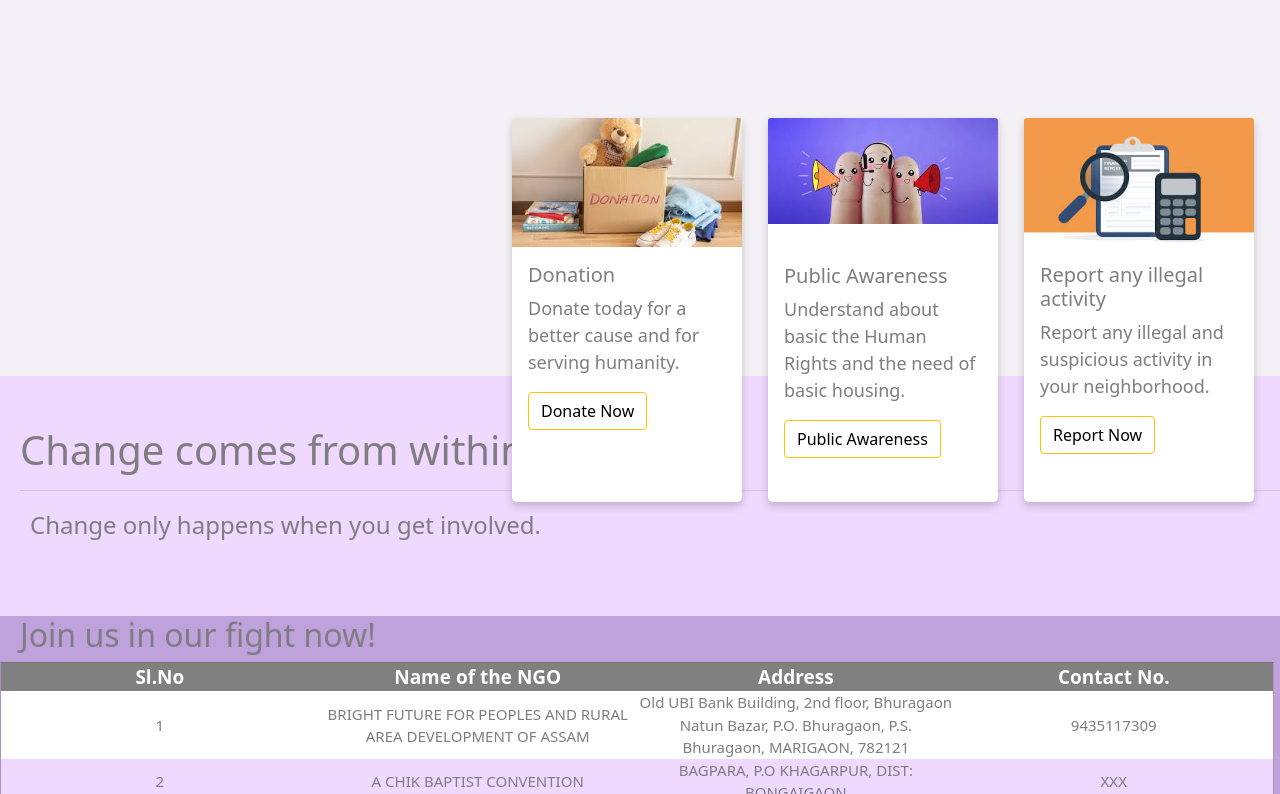
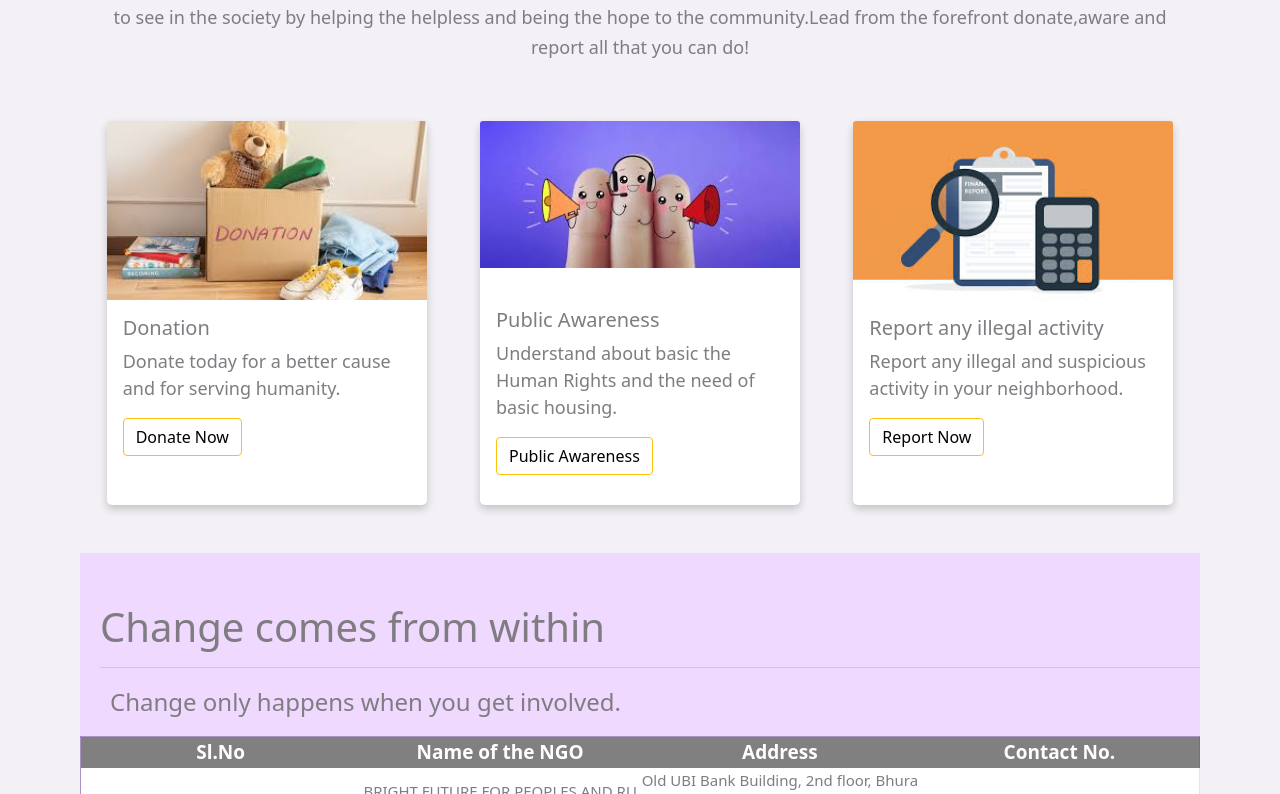
Before and after one commit to decoding-apocalypse/aashroy-client, a React (Create React App) app: page /about in a window 1280 px wide. Shown: the part 786-1580 px from the top of the page. Built offline with nearby package versions, Linux system fonts and the light colour scheme; no server answers.

Commit message:
fix: design changes AboutUs page

```diff
--- a/src/pages/AboutUs.jsx
+++ b/src/pages/AboutUs.jsx
@@ -150,7 +150,6 @@ const AboutUs = (props) => {
       </div>
       <div className="about-partners">
         <div className="partners-content">
-          <h2>Join us in our fight now!</h2>
           <div className=".">
             <table className="about-ngoList">
               <thead>
--- a/src/pages/css/AboutUs.css
+++ b/src/pages/css/AboutUs.css
@@ -1,13 +1,7 @@
-*,
-*::after,
-*::before {
-  padding: 0;
-  margin: 0;
+td {
+  word-break: break-all;
 }
-.AboutUs {
-  padding: 0 0;
 
-}
 .about-img {
   height: 65vh;
   position: relative;
@@ -22,7 +16,7 @@
 }
 
 .about-content {
-  display: inline-block ;
+  display: inline-block;
   font-size: 23px;
   line-height: 1.3em;
   margin-bottom: 10px;
@@ -40,16 +34,15 @@
   padding-top: 3rem;
   text-align: center;
   background-color: #f3f1f5;
-  height: 50vh;
 }
 .takeAction {
-  height: 30vh;
   background-color: #f0d9ff;
   text-align: justify;
   padding-left: 10rem;
   padding-right: 10rem;
   font-size: 24px;
   padding-top: 3rem;
+  padding-bottom: 1rem;
 }
 .about-card {
   box-shadow: 0 4px 8px 0 rgba(0, 0, 0, 0.2);
@@ -59,9 +52,6 @@
   height: 24rem;
   background-color: white;
   font-size: 19px;
-  position: absolute;
-  left: 40%;
-  top: 120%;
   z-index: 2;
 }
 .about-card-2 {
@@ -72,8 +62,6 @@
   height: 24rem;
   background-color: white;
   font-size: 19px;
-  position: absolute;
-  left: 60%;
   top: 120%;
   z-index: 2;
 }
@@ -85,13 +73,21 @@
   height: 24rem;
   background-color: white;
   font-size: 19px;
-  position: absolute;
-  left: 80%;
-  top: 120%;
   z-index: 2;
 }
+
+.about-card,
+.about-card-2,
+.about-card-3 {
+  margin-bottom: 1rem;
+}
 .about-part {
-  background-color: #f0d9ff;
+  /* background-color: #f0d9ff; */
+  margin: 2rem 0;
+  display: flex;
+  justify-content: space-around;
+  align-items: center;
+  flex-wrap: wrap;
 }
 .card-btn {
   font-size: larger;
@@ -147,117 +143,90 @@ tr:nth-child(even) {
   color: white;
   text-align: center;
 }
-@media (min-width: 360px)  {
-
-
-  .about-card
-  {
-    position: absolute;
+@media (min-width: 360px) {
+  .about-card {
+    /* position: absolute;
     top: 130%;
-    left: 5%;
+    left: 5%; */
     /* display: none; */
   }
-  .about-card-2
-  {
-    position: absolute;
+  .about-card-2 {
+    /* position: absolute;
     top: 195%;
-    left: 5%;
+    left: 5%; */
     /* display: none; */
   }
-  .about-card-3
-  {
-    position: absolute;
+  .about-card-3 {
+    /* position: absolute;
     top: 260%;
-    left: 5%;
+    left: 5%; */
     /* display: none; */
   }
-  .about-ngoList
-  {
-    width: 99.5vw;
-  }
-  .about-partners
-  {
+  .about-partners {
     background-color: #bfa2db;
-   /* height: 80vh; */
+    /* height: 80vh; */
     padding-top: 20px;
     padding: 0px;
     height: min-content;
-
   }
-  .about-content
-  {
+  .about-content {
     display: inline-block;
     padding-left: 20px;
     padding-right: 20px;
     font-size: 23px;
   }
-  .AboutUs-box
-  {
+  .AboutUs-box {
     padding: 0;
-    height: 250vh;
   }
-  .takeAction
-  {
+  .takeAction {
     padding-top: 50px;
     padding-left: 0;
     padding-right: 0;
   }
-  .takeAction-content
-  {
-
+  .takeAction-content {
     padding-left: 10px;
     padding-right: 10px;
   }
-  tbody
-  {
+  tbody {
     font-size: 15px;
   }
 }
-@media (min-width: 1080px)
-{
-  .takeAction
-  {
+@media (min-width: 1080px) {
+  .takeAction {
     padding-left: 20px;
   }
- h2
-  {
+  h2 {
     padding-left: 20px;
     /* font-size: 20px; */
   }
-  p
-  {
+  p {
     font-size: 18px;
   }
-  .about-card
-  {
-    position: absolute;
+  .about-card {
+    /* position: absolute;
     top: 113%;
     left: 40%;
-    width: 18%;
+    width: 18%; */
     /* height: 55%; */
     /* display: none; */
   }
-  .about-card-2
-  {
-    position: absolute;
+  .about-card-2 {
+    /* position: absolute;
     top: 113%;
     left: 60%;
-    width: 18%;
+    width: 18%; */
     /* height: 55%; */
     /* display: none; */
   }
-  .about-card-3
-  {
-    position: absolute;
+  .about-card-3 {
+    /* position: absolute;
     top: 113%;
     left: 80%;
-    width: 18%;
+    width: 18%; */
     /* height: 55%; */
     /* display: none; */
   }
-  .AboutUs-box
-  {
+  .AboutUs-box {
     padding: 0;
-    height: 70vh;
   }
 }
--- a/src/pages/css/Home.css
+++ b/src/pages/css/Home.css
@@ -127,6 +127,8 @@
 }
 
 .markerDesc {
+  width: 200px;
+  margin: auto;
   margin-bottom: 4px;
 }
 
--- a/src/pages/css/Publicaware.css
+++ b/src/pages/css/Publicaware.css
@@ -19,7 +19,7 @@
   transform: scale(1.02);
 }
 
-.logo{
+.logo {
   position: relative;
   left: 50%;
   transform: translate(-50%, -50%);
@@ -166,7 +166,6 @@
 
 .Fund-Raiser {
   padding: 15px;
-  background-color: rgb(207, 205, 205);
 }
 
 .slogans {
```
Lines whose indentation alone changed are shown as unchanged.
